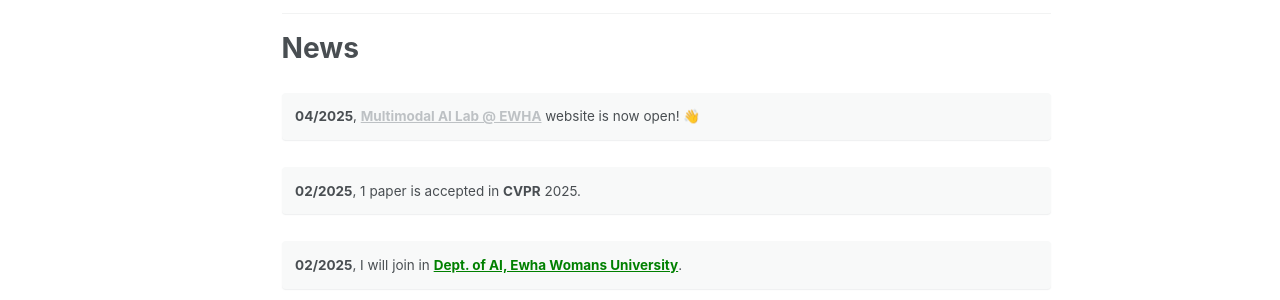
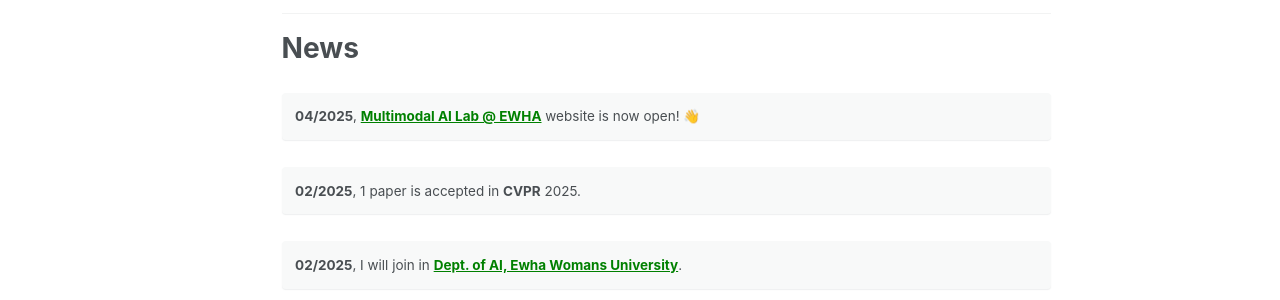
Before and after one commit to lee-jiyoung/lee-jiyoung.github.io, a Jekyll site: the page built from _pages/about.md, in a window 1280 px wide. Shown: the part 601-901 px from the top of the page. Built offline with Jekyll 4.4.1, drawn with Linux system fonts in a browser that asks for light colours; formulas are drawn with MathJax 3.

Commit message:
Update about.md

```diff
--- a/_pages/about.md
+++ b/_pages/about.md
@@ -28,7 +28,7 @@ I am always looking for undergraduate interns, and graduate students to collabor
 News
 ======
 
-**04/2025**, **<a href="http://mmai.ewha.ac.kr/">Multimodal AI Lab @ EWHA</a>** website is now open! 👋
+**04/2025**, **<a href="http://mmai.ewha.ac.kr/" style="color: green">Multimodal AI Lab @ EWHA</a>** website is now open! 👋
 {: .notice}
 **02/2025**, 1 paper is accepted in **CVPR** 2025.
 {: .notice}
```
